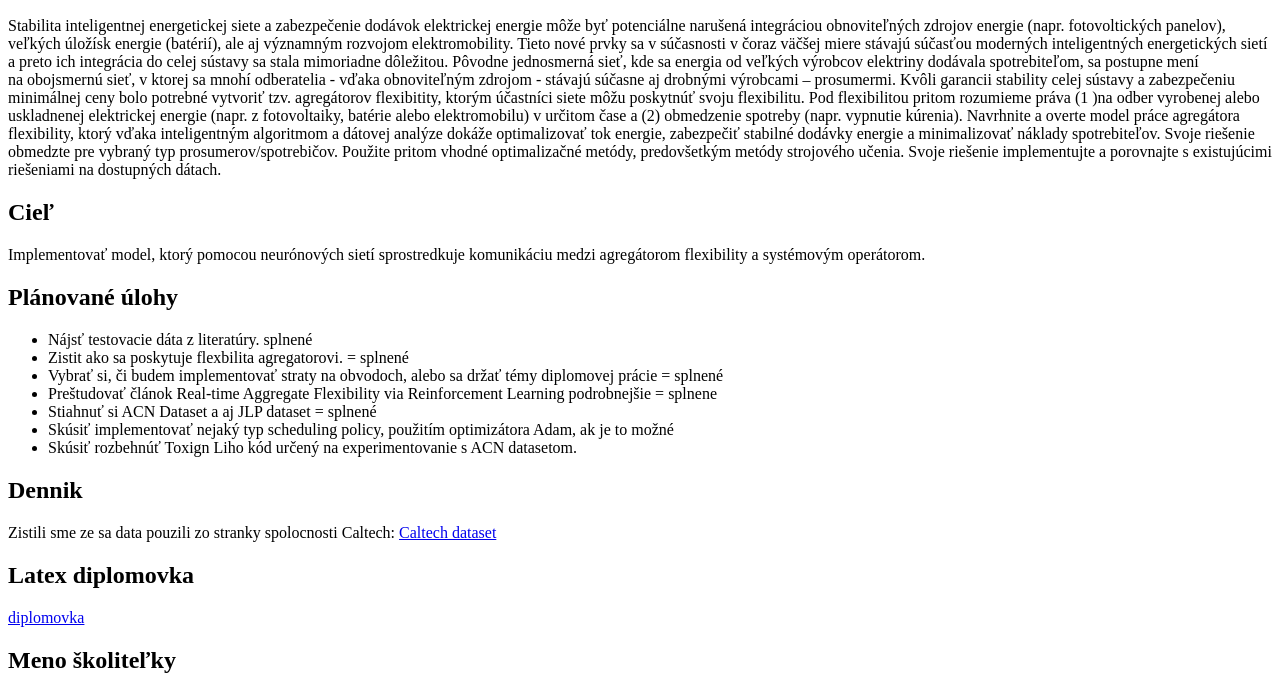
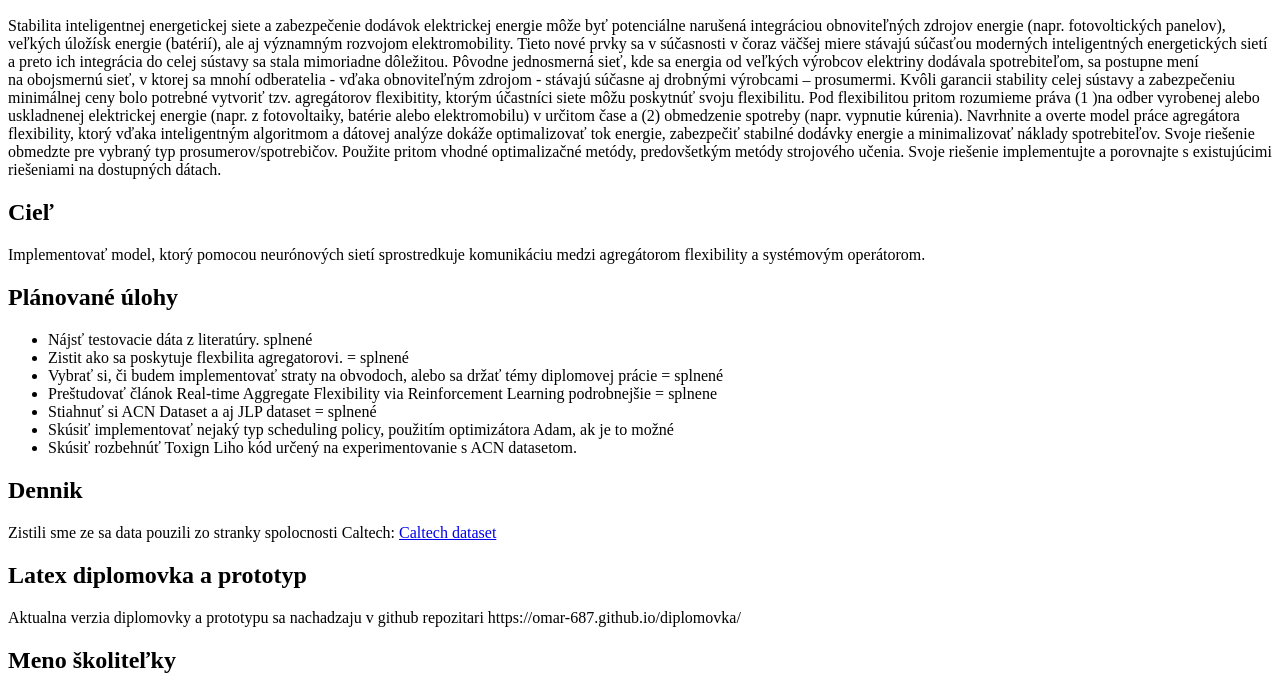
Before and after one commit to Omar-687/diplomovka, a plain HTML site: page index.html in a window 1280 px wide. Shown: the part 96-786 px from the top of the page. Drawn offline with Linux system fonts and the light colour scheme.

Commit message:
Update index.html

```diff
--- a/index.html
+++ b/index.html
@@ -34,9 +34,9 @@
 
 
 
-    <h2>Latex diplomovka</h2>
-    <a href="https://github.com/Omar-687/diplomovka/blob/main/main.pdf">diplomovka</a>
-
+    <h2>Latex diplomovka a prototyp</h2>
+    <!-- <a href="https://github.com/Omar-687/diplomovka/blob/main/main.pdf">diplomovka</a> -->
+    Aktualna verzia diplomovky a prototypu sa nachadzaju v github repozitari https://omar-687.github.io/diplomovka/
 
     <h2>Meno školiteľky</h2>
     <p>prof. RNDr. Mária Lucká, PhD.</p>
```
